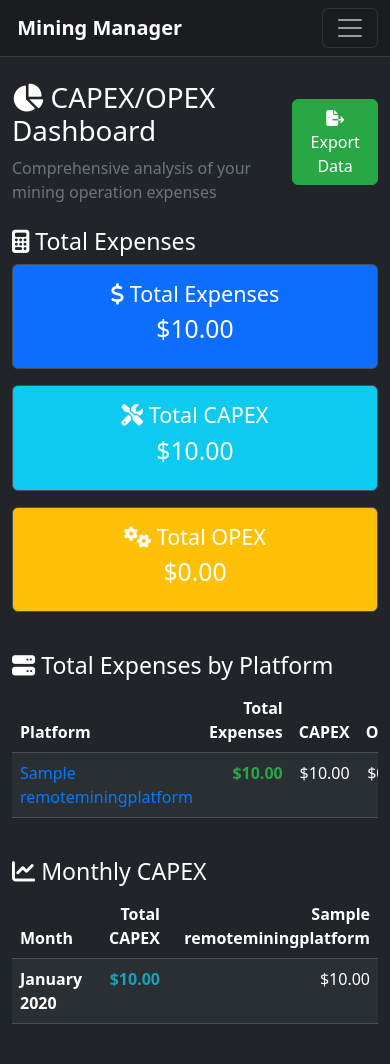
After one commit to alexandre-pecorilla/Remote-Mining-Management-Platform, a Django app: page /dashboard/capex-opex/ in a window 390 px wide. The commit adds this page. Run offline with Django 5.2, Linux system fonts and the light colour scheme; tables that the repository leaves empty hold one stand-in row (values such as "Sample post").

Commit message:
Implement CAPEX/OPEX Dashboard with comprehensive expense analysis and XLS export
- Add capex_opex_dashboard view with complete expense calculations
- Create dashboard template with responsive design and dark mode support
- Implement Total Expenses section (overall, CAPEX, OPEX totals)
- Add Total Expenses by Platform breakdown table
- Create Monthly CAPEX table with platform columns
- Create Monthly OPEX table with platform columns
- Add export_capex_opex_data function for XLS export functionality
- Generate 4 Excel sheets: Summary, Platform breakdown, Monthly CAPEX, Monthly OPEX
- Add dashboard to navigation menu under Dashboards dropdown
- Include Export Data button with proper styling and functionality
- Use xlwt library for XLS format compatibility (not XLSX)
- Optimize database queries with Django ORM aggregations and TruncMonth
- Handle empty data states gracefully with user-friendly messages

```diff
--- a/mining/urls.py
+++ b/mining/urls.py
@@ -4,6 +4,10 @@ from . import views
 urlpatterns = [
     # Home Page
     path('', views.home_view, name='home'),
+
+    # CAPEX/OPEX Dashboard
+    path('dashboard/capex-opex/', views.capex_opex_dashboard, name='capex_opex_dashboard'),
+    path('export-data/capex-opex/', views.export_capex_opex_data, name='export_capex_opex_data'),
 
     # Platform URLs - /data/platforms
     path('data/platforms/', views.PlatformListView.as_view(), name='platform_list'),
--- a/mining/views.py
+++ b/mining/views.py
@@ -3,6 +3,8 @@ from django.contrib import messages
 from django.http import HttpResponse, JsonResponse
 from django.urls import reverse_lazy
 from django.views.generic import ListView, DetailView, CreateView, UpdateView, DeleteView
+from django.db.models import Sum, Q
+from django.db.models.functions import TruncMonth
 import xlwt
 import xlrd
 from decimal import Decimal
@@ -17,6 +19,307 @@ from .api_utils import fetch_all_api_data, get_historical_btc_price
 def home_view(request):
     """Home page with navigation to all sections of the application"""
     return render(request, 'mining/home.html')
+
+
+# CAPEX/OPEX Dashboard View
+def capex_opex_dashboard(request):
+    """Dashboard view for CAPEX/OPEX analysis"""
+
+    # Total Expenses calculations
+    total_expenses = Expense.objects.aggregate(total=Sum('expense_amount'))['total'] or Decimal('0')
+    total_capex = Expense.objects.filter(category='CAPEX').aggregate(total=Sum('expense_amount'))['total'] or Decimal('0')
+    total_opex = Expense.objects.filter(category='OPEX').aggregate(total=Sum('expense_amount'))['total'] or Decimal('0')
+
+    # Total Expenses by Platform
+    platforms = RemoteMiningPlatform.objects.all()
+    platform_expenses = []
+
+    for platform in platforms:
+        platform_total = Expense.objects.filter(platform=platform).aggregate(total=Sum('expense_amount'))['total'] or Decimal('0')
+        platform_capex = Expense.objects.filter(platform=platform, category='CAPEX').aggregate(total=Sum('expense_amount'))['total'] or Decimal('0')
+        platform_opex = Expense.objects.filter(platform=platform, category='OPEX').aggregate(total=Sum('expense_amount'))['total'] or Decimal('0')
+
+        if platform_total > 0:  # Only include platforms with expenses
+            platform_expenses.append({
+                'platform': platform,
+                'total': platform_total,
+                'capex': platform_capex,
+                'opex': platform_opex
+            })
+
+    # Monthly CAPEX calculations
+    monthly_capex = Expense.objects.filter(category='CAPEX').annotate(
+        month=TruncMonth('expense_date')
+    ).values('month').annotate(
+        total=Sum('expense_amount')
+    ).order_by('month')
+
+    # Monthly CAPEX by platform
+    monthly_capex_by_platform = {}
+    for platform in platforms:
+        platform_monthly_capex = Expense.objects.filter(
+            category='CAPEX', platform=platform
+        ).annotate(
+            month=TruncMonth('expense_date')
+        ).values('month').annotate(
+            total=Sum('expense_amount')
+        ).order_by('month')
+
+        if platform_monthly_capex:  # Only include platforms with CAPEX expenses
+            monthly_capex_by_platform[platform] = platform_monthly_capex
+
+    # Monthly OPEX calculations
+    monthly_opex = Expense.objects.filter(category='OPEX').annotate(
+        month=TruncMonth('expense_date')
+    ).values('month').annotate(
+        total=Sum('expense_amount')
+    ).order_by('month')
+
+    # Monthly OPEX by platform
+    monthly_opex_by_platform = {}
+    for platform in platforms:
+        platform_monthly_opex = Expense.objects.filter(
+            category='OPEX', platform=platform
+        ).annotate(
+            month=TruncMonth('expense_date')
+        ).values('month').annotate(
+            total=Sum('expense_amount')
+        ).order_by('month')
+
+        if platform_monthly_opex:  # Only include platforms with OPEX expenses
+            monthly_opex_by_platform[platform] = platform_monthly_opex
+
+    # Get all unique months for table structure
+    all_months = set()
+    for item in monthly_capex:
+        all_months.add(item['month'])
+    for item in monthly_opex:
+        all_months.add(item['month'])
+    for platform_data in monthly_capex_by_platform.values():
+        for item in platform_data:
+            all_months.add(item['month'])
+    for platform_data in monthly_opex_by_platform.values():
+        for item in platform_data:
+            all_months.add(item['month'])
+
+    all_months = sorted(list(all_months))
+
+    context = {
+        'total_expenses': total_expenses,
+        'total_capex': total_capex,
+        'total_opex': total_opex,
+        'platform_expenses': platform_expenses,
+        'monthly_capex': monthly_capex,
+        'monthly_capex_by_platform': monthly_capex_by_platform,
+        'monthly_opex': monthly_opex,
+        'monthly_opex_by_platform': monthly_opex_by_platform,
+        'all_months': all_months,
+    }
+
+    return render(request, 'mining/capex_opex_dashboard.html', context)
+
+
+def export_capex_opex_data(request):
+    """Export CAPEX/OPEX dashboard data to Excel file"""
+
+    wb = xlwt.Workbook()
+
+    # EXACT COPY of capex_opex_dashboard calculations
+    # Total Expenses calculations
+    total_expenses = Expense.objects.aggregate(total=Sum('expense_amount'))['total'] or Decimal('0')
+    total_capex = Expense.objects.filter(category='CAPEX').aggregate(total=Sum('expense_amount'))['total'] or Decimal('0')
+    total_opex = Expense.objects.filter(category='OPEX').aggregate(total=Sum('expense_amount'))['total'] or Decimal('0')
+
+    # Total Expenses by Platform
+    platforms = RemoteMiningPlatform.objects.all()
+    platform_expenses = []
+
+    for platform in platforms:
+        platform_total = Expense.objects.filter(platform=platform).aggregate(total=Sum('expense_amount'))['total'] or Decimal('0')
+        platform_capex = Expense.objects.filter(platform=platform, category='CAPEX').aggregate(total=Sum('expense_amount'))['total'] or Decimal('0')
+        platform_opex = Expense.objects.filter(platform=platform, category='OPEX').aggregate(total=Sum('expense_amount'))['total'] or Decimal('0')
+
+        if platform_total > 0:  # Only include platforms with expenses
+            platform_expenses.append({
+                'platform': platform,
+                'total': platform_total,
+                'capex': platform_capex,
+                'opex': platform_opex
+            })
+
+    # Monthly CAPEX calculations
+    monthly_capex = Expense.objects.filter(category='CAPEX').annotate(
+        month=TruncMonth('expense_date')
+    ).values('month').annotate(
+        total=Sum('expense_amount')
+    ).order_by('month')
+
+    # Monthly CAPEX by platform
+    monthly_capex_by_platform = {}
+    for platform in platforms:
+        platform_monthly_capex = Expense.objects.filter(
+            category='CAPEX', platform=platform
+        ).annotate(
+            month=TruncMonth('expense_date')
+        ).values('month').annotate(
+            total=Sum('expense_amount')
+        ).order_by('month')
+
+        if platform_monthly_capex:  # Only include platforms with CAPEX expenses
+            monthly_capex_by_platform[platform] = platform_monthly_capex
+
+    # Monthly OPEX calculations
+    monthly_opex = Expense.objects.filter(category='OPEX').annotate(
+        month=TruncMonth('expense_date')
+    ).values('month').annotate(
+        total=Sum('expense_amount')
+    ).order_by('month')
+
+    # Monthly OPEX by platform
+    monthly_opex_by_platform = {}
+    for platform in platforms:
+        platform_monthly_opex = Expense.objects.filter(
+            category='OPEX', platform=platform
+        ).annotate(
+            month=TruncMonth('expense_date')
+        ).values('month').annotate(
+            total=Sum('expense_amount')
+        ).order_by('month')
+
+        if platform_monthly_opex:  # Only include platforms with OPEX expenses
+            monthly_opex_by_platform[platform] = platform_monthly_opex
+
+    # Get all unique months for table structure
+    all_months = set()
+    for item in monthly_capex:
+        all_months.add(item['month'])
+    for item in monthly_opex:
+        all_months.add(item['month'])
+    for platform_data in monthly_capex_by_platform.values():
+        for item in platform_data:
+            all_months.add(item['month'])
+    for platform_data in monthly_opex_by_platform.values():
+        for item in platform_data:
+            all_months.add(item['month'])
+
+    all_months = sorted(list(all_months))
+
+    # Sheet 1: Total Expenses Summary
+    ws_summary = wb.add_sheet('Total Expenses Summary')
+
+    # Headers
+    ws_summary.write(0, 0, 'Expense Type')
+    ws_summary.write(0, 1, 'Amount (USD)')
+
+    # Data rows
+    ws_summary.write(1, 0, 'Total Expenses')
+    ws_summary.write(1, 1, float(total_expenses))
+
+    ws_summary.write(2, 0, 'Total CAPEX')
+    ws_summary.write(2, 1, float(total_capex))
+
+    ws_summary.write(3, 0, 'Total OPEX')
+    ws_summary.write(3, 1, float(total_opex))
+
+    # Sheet 2: Expenses by Platform
+    if platform_expenses:
+        ws_platform = wb.add_sheet('Expenses by Platform')
+
+        # Headers
+        ws_platform.write(0, 0, 'Platform')
+        ws_platform.write(0, 1, 'Total Expenses (USD)')
+        ws_platform.write(0, 2, 'CAPEX (USD)')
+        ws_platform.write(0, 3, 'OPEX (USD)')
+
+        # Data rows
+        for row, item in enumerate(platform_expenses, start=1):
+            ws_platform.write(row, 0, item['platform'].name)
+            ws_platform.write(row, 1, float(item['total']))
+            ws_platform.write(row, 2, float(item['capex']))
+            ws_platform.write(row, 3, float(item['opex']))
+
+    # Sheet 3: Monthly CAPEX
+    if monthly_capex and all_months:
+        ws_monthly_capex = wb.add_sheet('Monthly CAPEX')
+
+        # Headers
+        ws_monthly_capex.write(0, 0, 'Month')
+        ws_monthly_capex.write(0, 1, 'Total CAPEX (USD)')
+
+        # Platform headers
+        col = 2
+        platform_cols = {}
+        for platform in monthly_capex_by_platform.keys():
+            ws_monthly_capex.write(0, col, f'{platform.name} CAPEX (USD)')
+            platform_cols[platform] = col
+            col += 1
+
+        # Data rows
+        for row, month in enumerate(all_months, start=1):
+            if month:
+                ws_monthly_capex.write(row, 0, month.strftime('%Y-%m'))
+
+                # Total CAPEX for this month
+                month_total = Decimal('0')
+                for item in monthly_capex:
+                    if item['month'] == month:
+                        month_total = item['total']
+                        break
+                ws_monthly_capex.write(row, 1, float(month_total))
+
+                # Platform CAPEX for this month
+                for platform, platform_data in monthly_capex_by_platform.items():
+                    platform_month_total = Decimal('0')
+                    for item in platform_data:
+                        if item['month'] == month:
+                            platform_month_total = item['total']
+                            break
+                    ws_monthly_capex.write(row, platform_cols[platform], float(platform_month_total))
+
+    # Sheet 4: Monthly OPEX
+    if monthly_opex and all_months:
+        ws_monthly_opex = wb.add_sheet('Monthly OPEX')
+
+        # Headers
+        ws_monthly_opex.write(0, 0, 'Month')
+        ws_monthly_opex.write(0, 1, 'Total OPEX (USD)')
+
+        # Platform headers
+        col = 2
+        platform_cols = {}
+        for platform in monthly_opex_by_platform.keys():
+            ws_monthly_opex.write(0, col, f'{platform.name} OPEX (USD)')
+            platform_cols[platform] = col
+            col += 1
+
+        # Data rows
+        for row, month in enumerate(all_months, start=1):
+            if month:
+                ws_monthly_opex.write(row, 0, month.strftime('%Y-%m'))
+
+                # Total OPEX for this month
+                month_total = Decimal('0')
+                for item in monthly_opex:
+                    if item['month'] == month:
+                        month_total = item['total']
+                        break
+                ws_monthly_opex.write(row, 1, float(month_total))
+
+                # Platform OPEX for this month
+                for platform, platform_data in monthly_opex_by_platform.items():
+                    platform_month_total = Decimal('0')
+                    for item in platform_data:
+                        if item['month'] == month:
+                            platform_month_total = item['total']
+                            break
+                    ws_monthly_opex.write(row, platform_cols[platform], float(platform_month_total))
+
+    # Generate response
+    response = HttpResponse(content_type='application/vnd.ms-excel')
+    response['Content-Disposition'] = f'attachment; filename="capex_opex_dashboard_{datetime.now().strftime("%Y%m%d_%H%M%S")}.xls"'
+
+    wb.save(response)
+    return response
 
 
 class PlatformListView(ListView):
--- a/templates/base.html
+++ b/templates/base.html
@@ -77,6 +77,11 @@
                                     <i class="fas fa-chart-line"></i> Forecasting Dashboard
                                 </a>
                             </li>
+                            <li>
+                                <a class="dropdown-item" href="{% url 'capex_opex_dashboard' %}">
+                                    <i class="fas fa-chart-pie"></i> CAPEX/OPEX Dashboard
+                                </a>
+                            </li>
                         </ul>
                     </li>
                 </ul>
--- /dev/null
+++ b/templates/mining/capex_opex_dashboard.html
@@ -0,0 +1,208 @@
+{% extends 'base.html' %}
+{% load static %}
+{% load humanize %}
+
+{% block title %}CAPEX/OPEX Dashboard{% endblock %}
+
+{% block content %}
+<div class="row">
+    <div class="col-12">
+        <div class="d-flex justify-content-between align-items-center mb-4">
+            <div>
+                <h1><i class="fas fa-chart-pie"></i> CAPEX/OPEX Dashboard</h1>
+                <p class="text-muted mb-0">Comprehensive analysis of your mining operation expenses</p>
+            </div>
+            <div>
+                <a href="{% url 'export_capex_opex_data' %}" class="btn btn-success">
+                    <i class="fas fa-file-export"></i> Export Data
+                </a>
+            </div>
+        </div>
+    </div>
+</div>
+
+<!-- Total Expenses Section -->
+<div class="row mb-4">
+    <div class="col-12">
+        <h3><i class="fas fa-calculator"></i> Total Expenses</h3>
+    </div>
+    <div class="col-md-4 mb-3">
+        <div class="card bg-primary text-white">
+            <div class="card-body text-center">
+                <h4><i class="fas fa-dollar-sign"></i> Total Expenses</h4>
+                <h2>${{ total_expenses|floatformat:2|intcomma }}</h2>
+            </div>
+        </div>
+    </div>
+    <div class="col-md-4 mb-3">
+        <div class="card bg-info text-white">
+            <div class="card-body text-center">
+                <h4><i class="fas fa-tools"></i> Total CAPEX</h4>
+                <h2>${{ total_capex|floatformat:2|intcomma }}</h2>
+            </div>
+        </div>
+    </div>
+    <div class="col-md-4 mb-3">
+        <div class="card bg-warning text-white">
+            <div class="card-body text-center">
+                <h4><i class="fas fa-cogs"></i> Total OPEX</h4>
+                <h2>${{ total_opex|floatformat:2|intcomma }}</h2>
+            </div>
+        </div>
+    </div>
+</div>
+
+<!-- Total Expenses by Platform Section -->
+{% if platform_expenses %}
+<div class="row mb-4">
+    <div class="col-12">
+        <h3><i class="fas fa-server"></i> Total Expenses by Platform</h3>
+        <div class="table-responsive">
+            <table class="table table-striped">
+                <thead>
+                    <tr>
+                        <th>Platform</th>
+                        <th class="text-end">Total Expenses</th>
+                        <th class="text-end">CAPEX</th>
+                        <th class="text-end">OPEX</th>
+                    </tr>
+                </thead>
+                <tbody>
+                    {% for item in platform_expenses %}
+                    <tr>
+                        <td>
+                            <a href="{% url 'platform_detail' item.platform.pk %}" class="text-decoration-none">
+                                {{ item.platform.name }}
+                            </a>
+                        </td>
+                        <td class="text-end text-success fw-bold">${{ item.total|floatformat:2|intcomma }}</td>
+                        <td class="text-end">${{ item.capex|floatformat:2|intcomma }}</td>
+                        <td class="text-end">${{ item.opex|floatformat:2|intcomma }}</td>
+                    </tr>
+                    {% endfor %}
+                </tbody>
+            </table>
+        </div>
+    </div>
+</div>
+{% endif %}
+
+<!-- Monthly CAPEX Section -->
+{% if monthly_capex %}
+<div class="row mb-4">
+    <div class="col-12">
+        <h3><i class="fas fa-chart-line"></i> Monthly CAPEX</h3>
+        <div class="table-responsive">
+            <table class="table table-striped">
+                <thead>
+                    <tr>
+                        <th>Month</th>
+                        <th class="text-end">Total CAPEX</th>
+                        {% for platform in monthly_capex_by_platform.keys %}
+                        <th class="text-end">{{ platform.name }}</th>
+                        {% endfor %}
+                    </tr>
+                </thead>
+                <tbody>
+                    {% for month in all_months %}
+                    {% if month %}
+                    <tr>
+                        <td><strong>{{ month|date:"F Y" }}</strong></td>
+                        <td class="text-end text-info fw-bold">
+                            {% for item in monthly_capex %}
+                                {% if item.month == month %}
+                                    ${{ item.total|floatformat:2|intcomma }}
+                                {% endif %}
+                            {% empty %}
+                                $0.00
+                            {% endfor %}
+                        </td>
+                        {% for platform, platform_data in monthly_capex_by_platform.items %}
+                        <td class="text-end">
+                            {% for item in platform_data %}
+                                {% if item.month == month %}
+                                    ${{ item.total|floatformat:2|intcomma }}
+                                {% endif %}
+                            {% empty %}
+                                $0.00
+                            {% endfor %}
+                        </td>
+                        {% endfor %}
+                    </tr>
+                    {% endif %}
+                    {% endfor %}
+                </tbody>
+            </table>
+        </div>
+    </div>
+</div>
+{% endif %}
+
+<!-- Monthly OPEX Section -->
+{% if monthly_opex %}
+<div class="row mb-4">
+    <div class="col-12">
+        <h3><i class="fas fa-chart-bar"></i> Monthly OPEX</h3>
+        <div class="table-responsive">
+            <table class="table table-striped">
+                <thead>
+                    <tr>
+                        <th>Month</th>
+                        <th class="text-end">Total OPEX</th>
+                        {% for platform in monthly_opex_by_platform.keys %}
+                        <th class="text-end">{{ platform.name }}</th>
+                        {% endfor %}
+                    </tr>
+                </thead>
+                <tbody>
+                    {% for month in all_months %}
+                    {% if month %}
+                    <tr>
+                        <td><strong>{{ month|date:"F Y" }}</strong></td>
+                        <td class="text-end text-warning fw-bold">
+                            {% for item in monthly_opex %}
+                                {% if item.month == month %}
+                                    ${{ item.total|floatformat:2|intcomma }}
+                                {% endif %}
+                            {% empty %}
+                                $0.00
+                            {% endfor %}
+                        </td>
+                        {% for platform, platform_data in monthly_opex_by_platform.items %}
+                        <td class="text-end">
+                            {% for item in platform_data %}
+                                {% if item.month == month %}
+                                    ${{ item.total|floatformat:2|intcomma }}
+                                {% endif %}
+                            {% empty %}
+                                $0.00
+                            {% endfor %}
+                        </td>
+                        {% endfor %}
+                    </tr>
+                    {% endif %}
+                    {% endfor %}
+                </tbody>
+            </table>
+        </div>
+    </div>
+</div>
+{% endif %}
+
+<!-- No Data Message -->
+{% if not monthly_capex and not monthly_opex and not platform_expenses %}
+<div class="row">
+    <div class="col-12">
+        <div class="alert alert-info text-center">
+            <i class="fas fa-info-circle fa-3x mb-3"></i>
+            <h4>No Expense Data Available</h4>
+            <p>Start by adding some expenses to see your CAPEX/OPEX analysis.</p>
+            <a href="{% url 'expense_create' %}" class="btn btn-primary">
+                <i class="fas fa-plus"></i> Add New Expense
+            </a>
+        </div>
+    </div>
+</div>
+{% endif %}
+
+{% endblock %}
```
